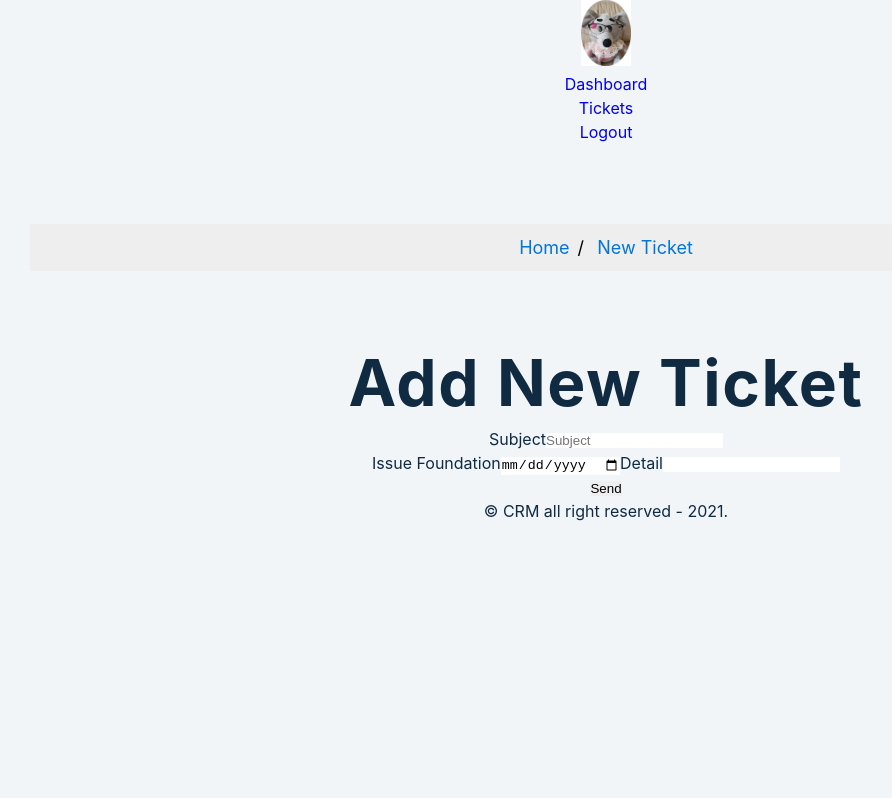
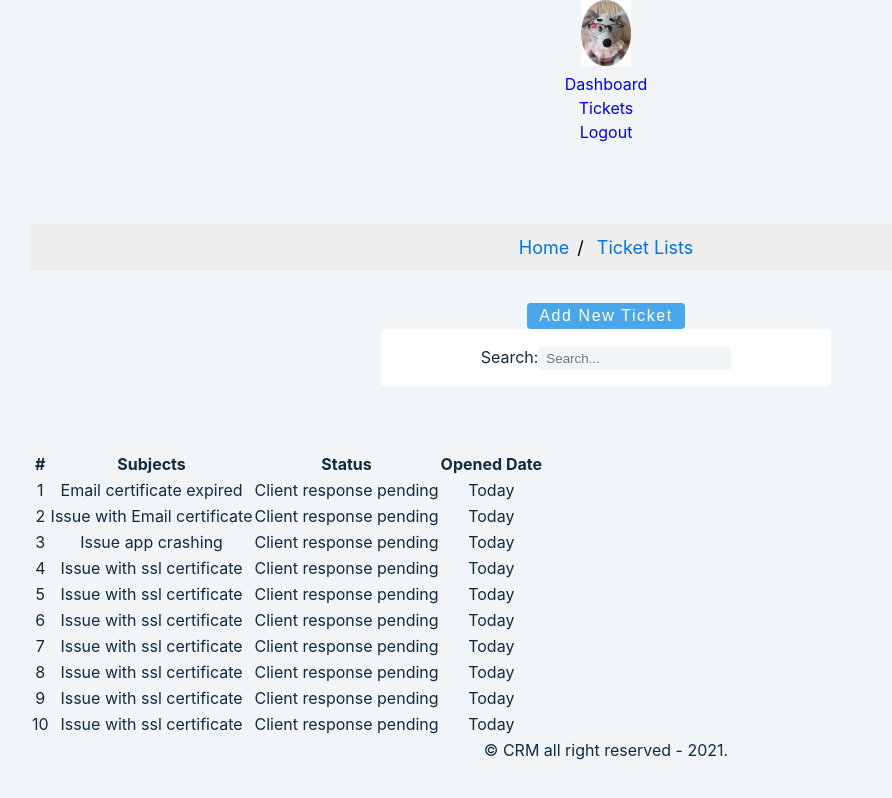
Before and after one commit to tsvGithub/MERN_CRM_Ticket_System, a React (Create React App) app in the folder client/: page / in a window 1280 px wide. Shown: the whole page, without its empty margins (34-926 px from the left). Built offline with nearby package versions, Linux system fonts and the light colour scheme.

Commit message:
TicketList page added

```diff
--- a/client/src/App.js
+++ b/client/src/App.js
@@ -4,6 +4,7 @@ import DefaultLayout from "./layout/DefaultLayout";
 import Dashboard from "./pages/dashboard/Dashboard.page";
 import Entry from "./pages/entry/Entry.page";
 import AddTicket from "./pages/new-ticket/AddTicket.page";
+import TicketLists from "./pages/ticket-list/TicketLists.page";
 
 function App() {
   return (
@@ -11,7 +12,8 @@ function App() {
       {/* <Entry /> */}
       <DefaultLayout>
         {/* <Dashboard /> */}
-        <AddTicket />
+        {/* <AddTicket /> */}
+        <TicketLists />
       </DefaultLayout>
     </div>
   );
--- a/client/src/assets/data/dummy-tickets.json
+++ b/client/src/assets/data/dummy-tickets.json
@@ -1,51 +1,61 @@
 [
   {
     "id": 1,
+    "subject": "Email certificate expired",
     "status": "Client response pending",
     "addedAt": "Today"
   },
   {
     "id": 2,
+    "subject": "Issue with Email certificate",
     "status": "Client response pending",
     "addedAt": "Today"
   },
   {
     "id": 3,
+    "subject": "Issue app crashing",
     "status": "Client response pending",
     "addedAt": "Today"
   },
   {
     "id": 4,
+    "subject": "Issue with ssl certificate",
     "status": "Client response pending",
     "addedAt": "Today"
   },
   {
     "id": 5,
+    "subject": "Issue with ssl certificate",
     "status": "Client response pending",
     "addedAt": "Today"
   },
   {
     "id": 6,
+    "subject": "Issue with ssl certificate",
     "status": "Client response pending",
     "addedAt": "Today"
   },
   {
     "id": 7,
+    "subject": "Issue with ssl certificate",
     "status": "Client response pending",
     "addedAt": "Today"
   },
   {
     "id": 8,
+    "subject": "Issue with ssl certificate",
     "status": "Client response pending",
     "addedAt": "Today"
   },
   {
     "id": 9,
+    "subject": "Issue with ssl certificate",
     "status": "Client response pending",
     "addedAt": "Today"
   },
   {
     "id": 10,
+    "subject": "Issue with ssl certificate",
     "status": "Client response pending",
     "addedAt": "Today"
   }
--- a/client/src/components/add-ticket-form/AddTicketForm.component.js
+++ b/client/src/components/add-ticket-form/AddTicketForm.component.js
@@ -26,7 +26,9 @@ const AddTicketForm = ({ handleSubmit, handleChange, formData }) => {
         <label htmlFor="detail">Detail</label>
         <input type="textarea" name="detail" row="5" value={formData.detail} onChange={handleChange} required />
       </form>
-      <button type="submit">Send</button>
+      <button className="btn" onSubmit={handleSubmit} type="submit">
+        Send
+      </button>
     </div>
   );
 };
--- /dev/null
+++ b/client/src/components/search-form/SearcForm.component.js
@@ -0,0 +1,20 @@
+import React from "react";
+import PropTypes from "prop-types";
+
+const SearchForm = ({ handleChange, str }) => {
+  return (
+    <div className="form">
+      <form action="">
+        <label htmlFor="searchStr">Search:</label>
+        <input type="search" name="searchStr" value={str} onChange={handleChange} placeholder="Search..." />
+      </form>
+    </div>
+  );
+};
+
+SearchForm.propTypes = {
+  handleChange: PropTypes.func.isRequired,
+  str: PropTypes.string.isRequired,
+};
+
+export default SearchForm;
--- a/client/src/components/ticket-table/TicketTable.component.js
+++ b/client/src/components/ticket-table/TicketTable.component.js
@@ -1,5 +1,5 @@
 import React from "react";
-
+import PropTypes from "prop-types";
 const TicketTable = ({ tickets }) => {
   return (
     <table>
@@ -32,4 +32,7 @@ const TicketTable = ({ tickets }) => {
   );
 };
 
+TicketTable.propTypes = {
+  tickets: PropTypes.array.isRequired,
+};
 export default TicketTable;
--- /dev/null
+++ b/client/src/pages/ticket-list/TicketLists.page.js
@@ -0,0 +1,39 @@
+import React, { useState, useEffect } from "react";
+
+import Breadcrumb from "../../components/breadcrumb/Breadcrumb.component";
+import SearchForm from "../../components/search-form/SearcForm.component";
+import TicketTable from "../../components/ticket-table/TicketTable.component";
+
+import tickets from "../../assets/data/dummy-tickets.json";
+
+const TicketLists = () => {
+  const [str, setStr] = useState("");
+  const [displayTicket, setDisplayTicket] = useState(tickets);
+  //========================
+  useEffect(() => {}, [str, displayTicket]);
+  //----------------------------------------------------------------
+  const handleChange = (e) => {
+    const { value } = e.target;
+
+    setStr(value);
+    searchTicket(value);
+  };
+  //----------------------------------------------------------------
+  const searchTicket = (sttr) => {
+    const displayTickets = tickets.filter((row) => row.subject.toLowerCase().includes(sttr.toLowerCase()));
+    setDisplayTicket(displayTickets);
+  };
+  return (
+    <div className="container">
+      <Breadcrumb page="Ticket Lists" />
+      <button className="btn">Add New Ticket</button>
+      <SearchForm handleChange={handleChange} str={str} />
+
+      <hr />
+
+      <TicketTable tickets={displayTicket} />
+    </div>
+  );
+};
+
+export default TicketLists;
```
